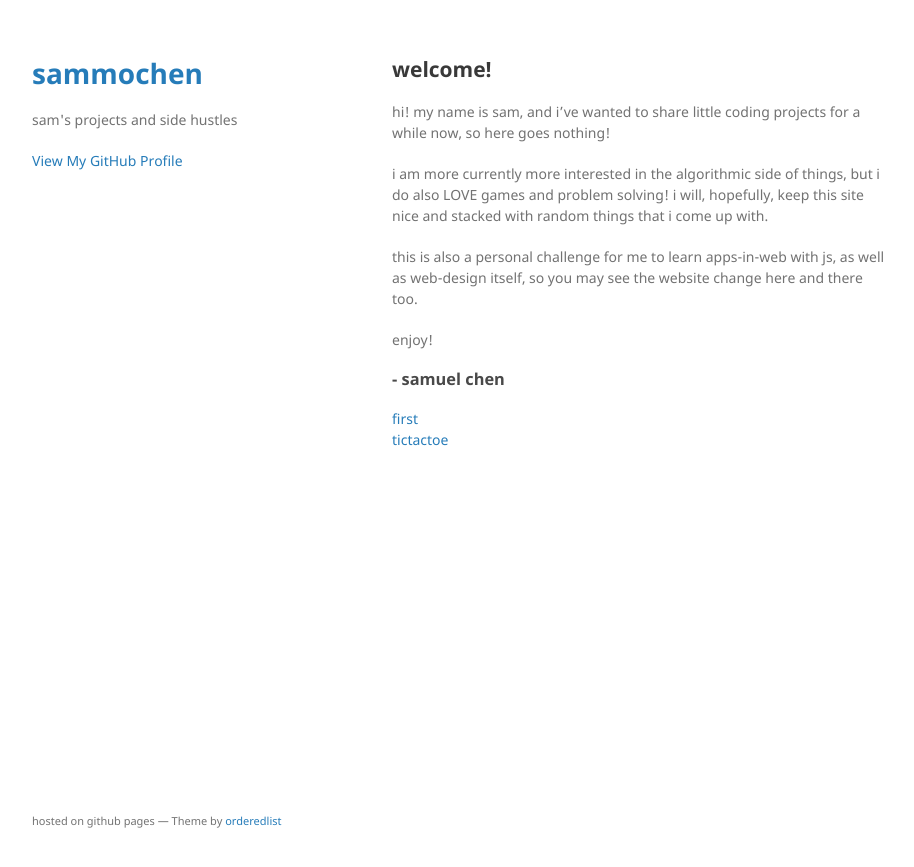
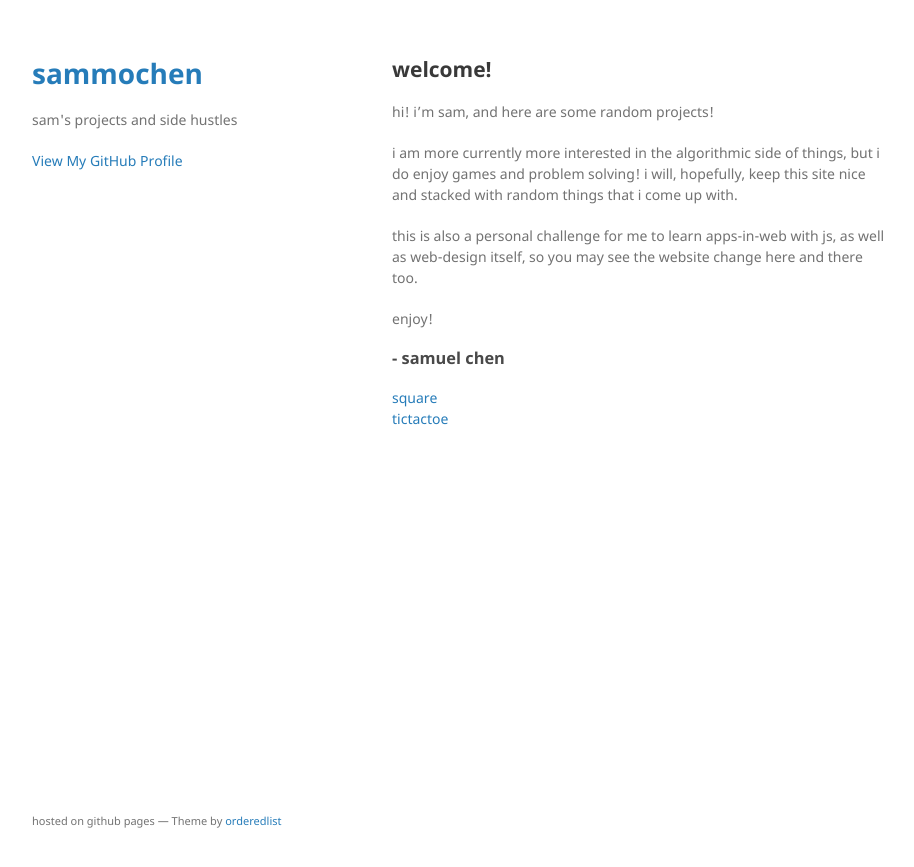
Before and after one commit to sammochen/sammochen.github.io, a Jekyll site: the page built from index.md, in a window 1280 px wide. Shown: the top 867 px of the page, without its empty margins (178-1092 px from the left). Built offline with Jekyll 4.4.1, drawn with Linux system fonts in a browser that asks for light colours; our own code applies the rules of GitHub Pages for plain Markdown files.

Commit message:
Edited index

```diff
--- a/index.md
+++ b/index.md
@@ -4,9 +4,9 @@ layout: default
 
 ## welcome!
 
-hi! my name is sam, and i've wanted to share little coding projects for a while now, so here goes nothing!
+hi! i'm sam, and here are some random projects!
 
-i am more currently more interested in the algorithmic side of things, but i do also LOVE games and problem solving! i will, hopefully, keep this site nice and stacked with random things that i come up with.
+i am more currently more interested in the algorithmic side of things, but i do enjoy games and problem solving! i will, hopefully, keep this site nice and stacked with random things that i come up with.
 
 this is also a personal challenge for me to learn apps-in-web with js, as well as web-design itself, so you may see the website change here and there too.
 
@@ -15,5 +15,5 @@ enjoy!
 ### - samuel chen
 
 
-[first](first)
+[square](first)
 [tictactoe](tictactoe)
```
